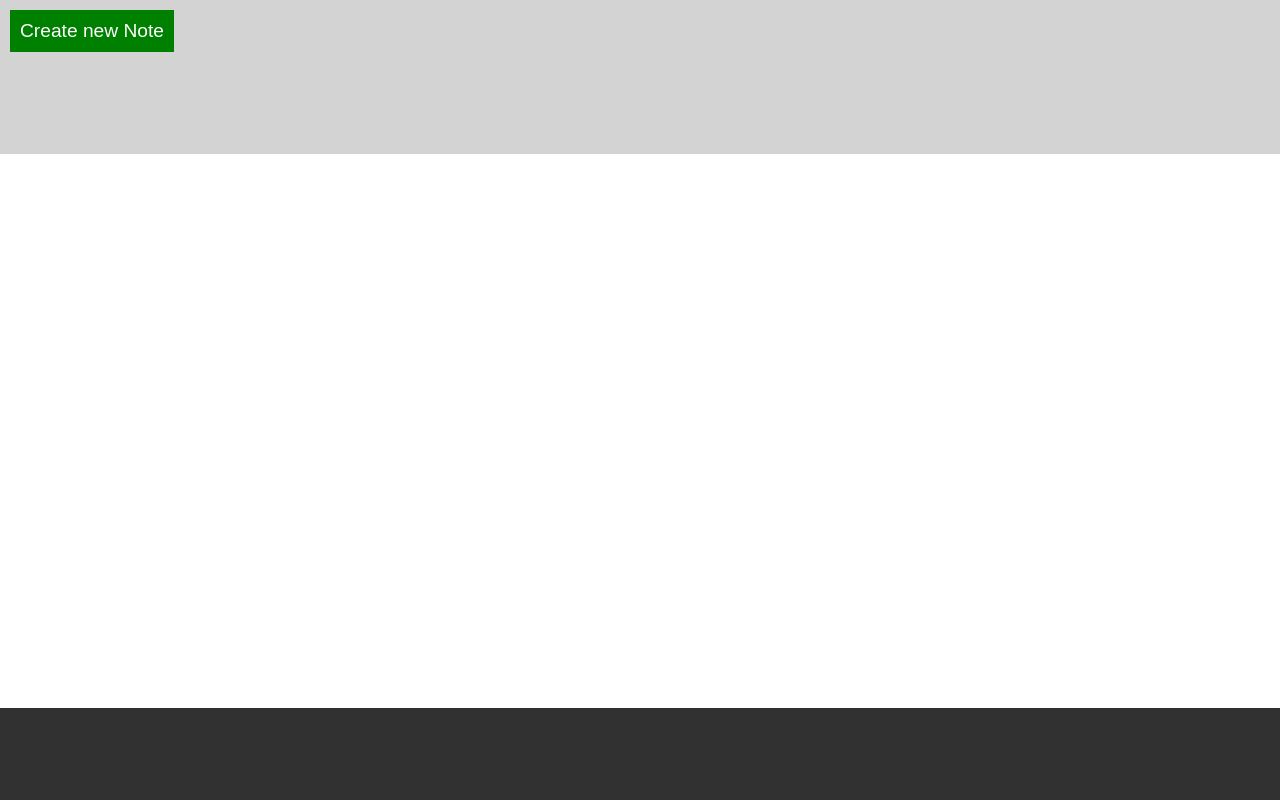
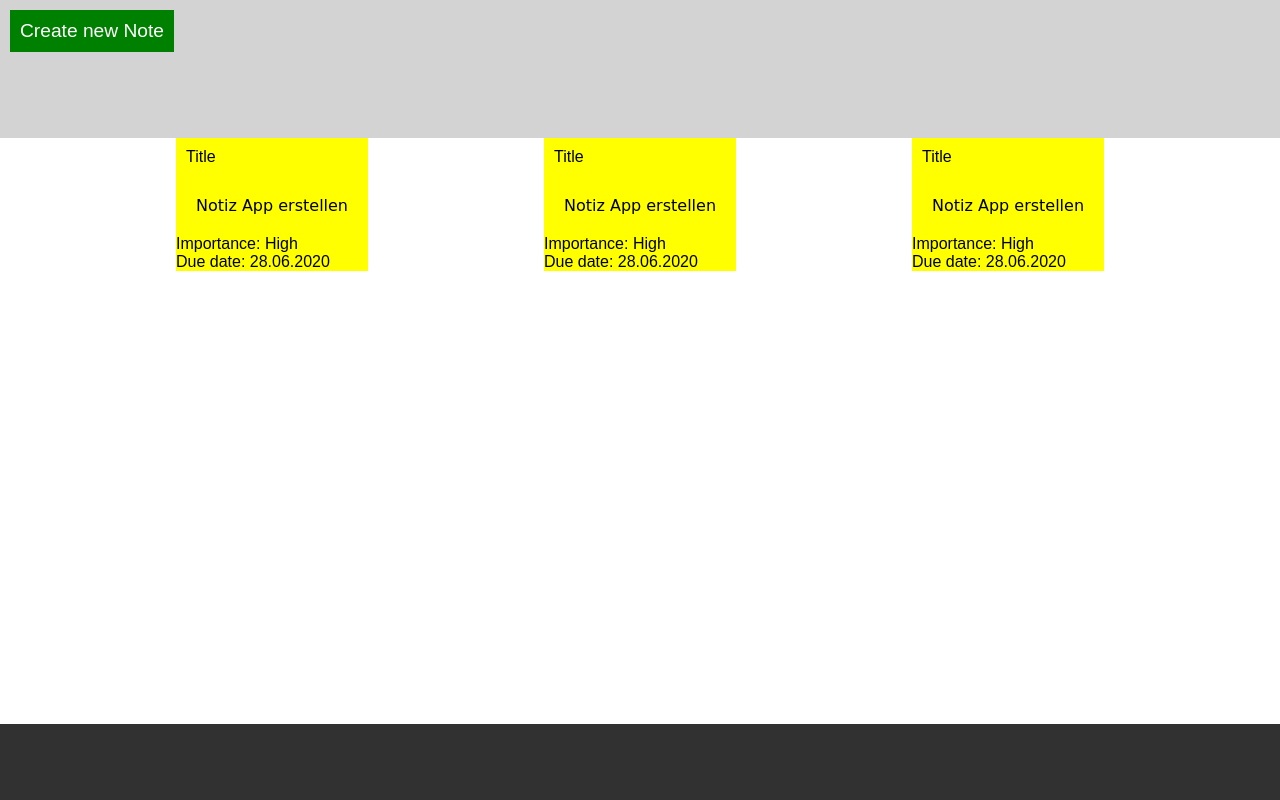
Before and after one commit to stcabrera/CASFEE_2020, a web app: file index.html in a window 1280 px wide. Run offline with its HTML, style and script files only (its server is not run), Linux system fonts and the light colour scheme.

Commit message:
Notizzettel

```diff
--- a/index.html
+++ b/index.html
@@ -39,7 +39,27 @@
             <button id="add">Create new Note</button>
         </section>
         <section class="center">
-            <ul></ul>
+            <ul id="list">
+                <li class="noteBlock">
+                    <div class="noteBlockTitle">Title</div>
+                    <div class="noteBlockContent">Notiz App erstellen</div>
+                    <div>Importance: High</div>
+                    <div>Due date: 28.06.2020</div>
+                </li>
+                <li class="noteBlock">
+                    <div class="noteBlockTitle">Title</div>
+                    <div class="noteBlockContent">Notiz App erstellen</div>
+                    <div>Importance: High</div>
+                    <div>Due date: 28.06.2020</div>
+                </li>
+                <li class="noteBlock">
+                    <div class="noteBlockTitle">Title</div>
+                    <div class="noteBlockContent">Notiz App erstellen</div>
+                    <div>Importance: High</div>
+                    <div>Due date: 28.06.2020</div>
+                </li>
+
+            </ul>
         </section>
         <section class="bottom"></section>
     </div>
--- a/style/style.css
+++ b/style/style.css
@@ -67,3 +67,18 @@
 .FormBlock {
     margin-top: 30px;
 }
+#list {
+    display: flex;
+    list-style: none;
+    justify-content: space-evenly;
+}
+.noteBlock {
+    background: yellow;
+}
+.noteBlockTitle {
+    padding: 10px;
+}
+.noteBlockContent {
+    padding: 20px;
+    font-family: cursive;
+}
```
